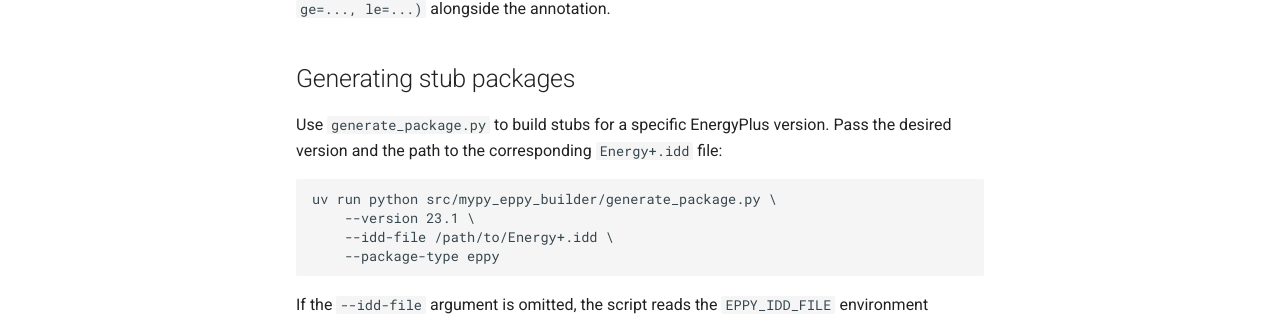
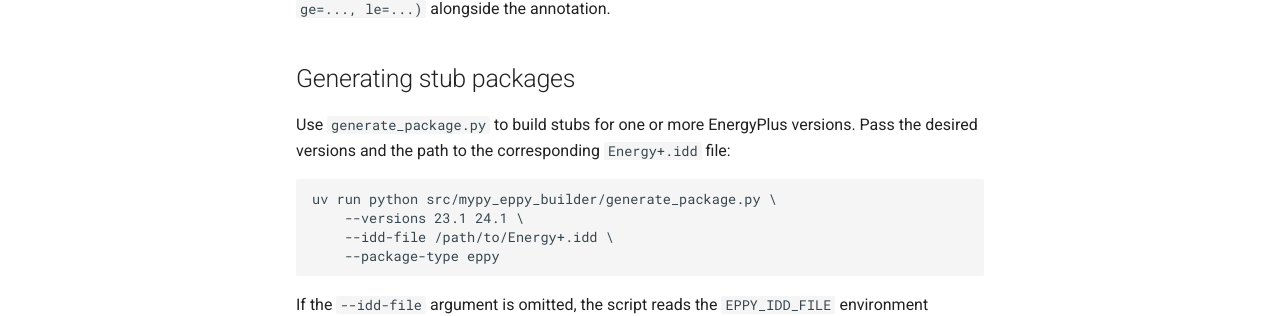
Before and after one commit to samuelduchesne/mypy-eppy-builder, an MkDocs documentation site: the page built from docs/index.md, in a window 1280 px wide and 1186 px high. Shown: the part 395-711 px from the top of the window. Built offline with MkDocs 1.6.1 and Material for MkDocs 9.7.7, drawn with Linux system fonts in a browser that asks for light colours; comment, search, counter and statistics services are not loaded.

Commit message:
Support multiple versions

````diff
--- a/docs/index.md
+++ b/docs/index.md
@@ -14,12 +14,12 @@ stub as `Field(default=..., ge=..., le=...)` alongside the annotation.
 
 ## Generating stub packages
 
-Use `generate_package.py` to build stubs for a specific EnergyPlus version. Pass
-the desired version and the path to the corresponding `Energy+.idd` file:
+Use `generate_package.py` to build stubs for one or more EnergyPlus versions. Pass
+the desired versions and the path to the corresponding `Energy+.idd` file:
 
 ```bash
 uv run python src/mypy_eppy_builder/generate_package.py \
-    --version 23.1 \
+    --versions 23.1 24.1 \
     --idd-file /path/to/Energy+.idd \
     --package-type eppy
 ```
````
Also changed, not shown: README.md (+3 -3 lines), 1 other file.
